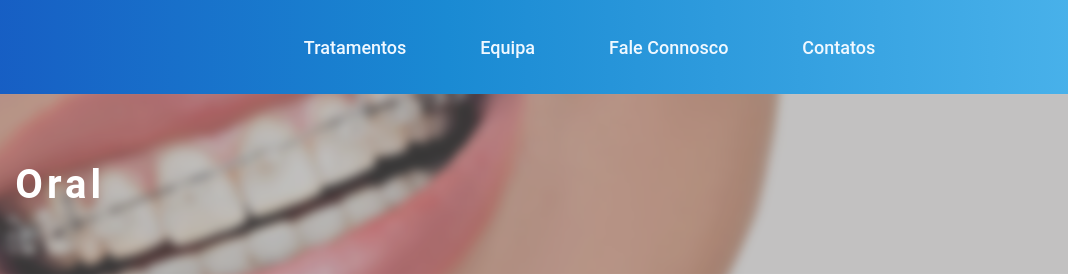
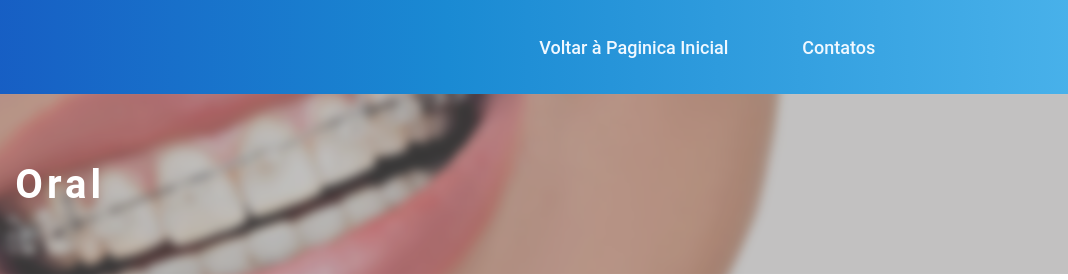
Before and after one commit to AlexTurner505/clinic.github.io, a plain HTML site: page cirurgiaOralInfo.html in a window 1280 px wide. Shown: the top 280 px of the page, 212-1280 px from the left. Drawn offline with Linux system fonts and the light colour scheme.

Commit message:
Working Demo

```diff
--- a/cirurgiaOralInfo.html
+++ b/cirurgiaOralInfo.html
@@ -19,9 +19,7 @@
             </div>
             <nav class="tabs">
                 <ul>
-                    <li><a id="treatments-button" href="#">Tratamentos</a></li>
-                    <li><a id="team-button" href="#">Equipa</a></li>
-                    <li><a id="talktous-button" href="#">Fale Connosco</a></li>
+                    <li><a id="treatments-button" href="index.html">Voltar à Paginica Inicial</a></li>
                     <li><a id="contacts-button" href="#">Contatos</a></li>
                 </ul>
             </nav>
--- a/js/main.js
+++ b/js/main.js
@@ -76,7 +76,7 @@ function sendEmail(){
         Subject : document.getElementById("subject").value,
         Body : "Name: " + document.getElementById("name").value +
         "<br>Email: " + document.getElementById("email").value +
-        "<br>Message: " + document.getElementById("message").value
+        "<br>Message: " + document.getElementById("message").value,
     }).then(
       message => alert(message)
     );
```
Also changed, not shown: dentisteriaInfo.html (+1 -3 lines), endodontiaInfo.html (+1 -3 lines), implantologiaInfo.html (+1 -3 lines), index.html (+1 -1 lines), medicinaGeneralistaInfo.html (+1 -3 lines), odontopediatriaInfo.html (+1 -3 lines), ortodontiaInfo.html (+1 -3 lines), proteseInfo.html (+1 -3 lines).
